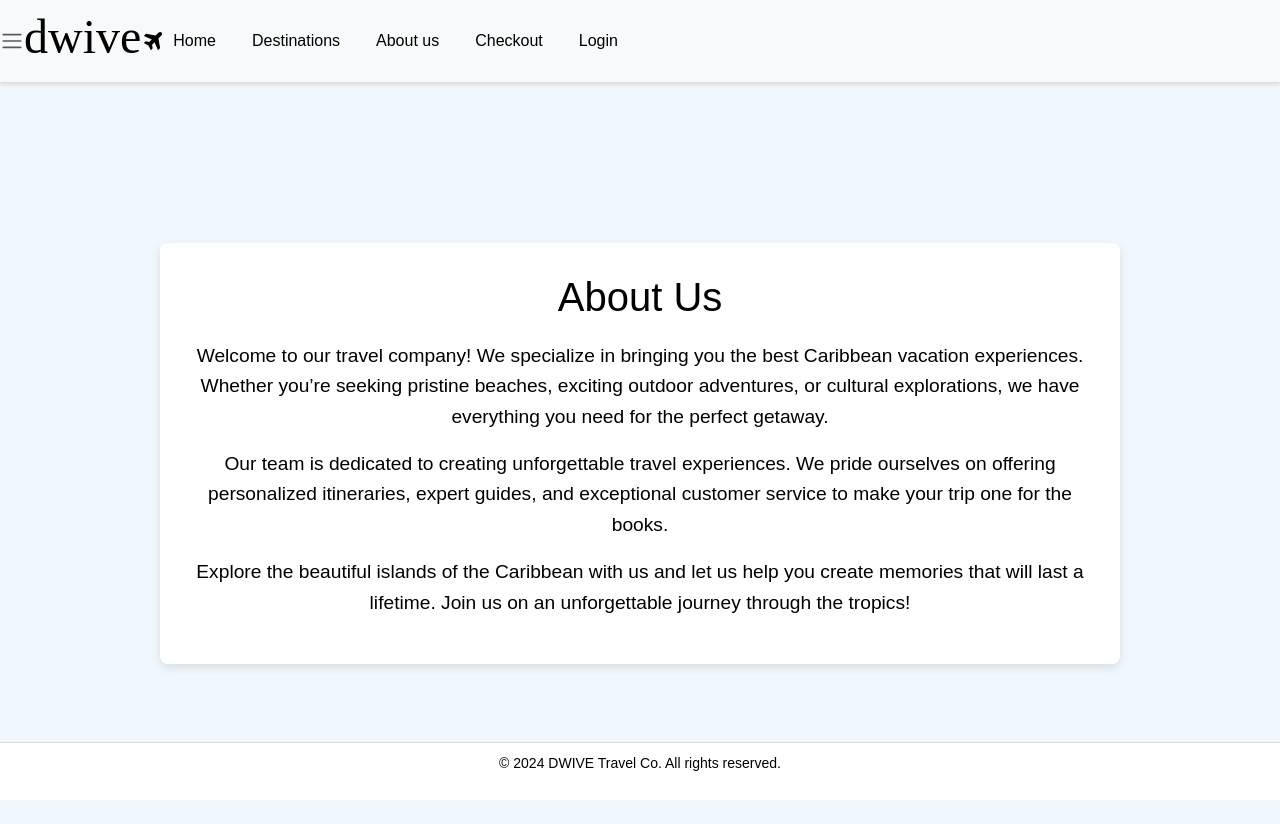
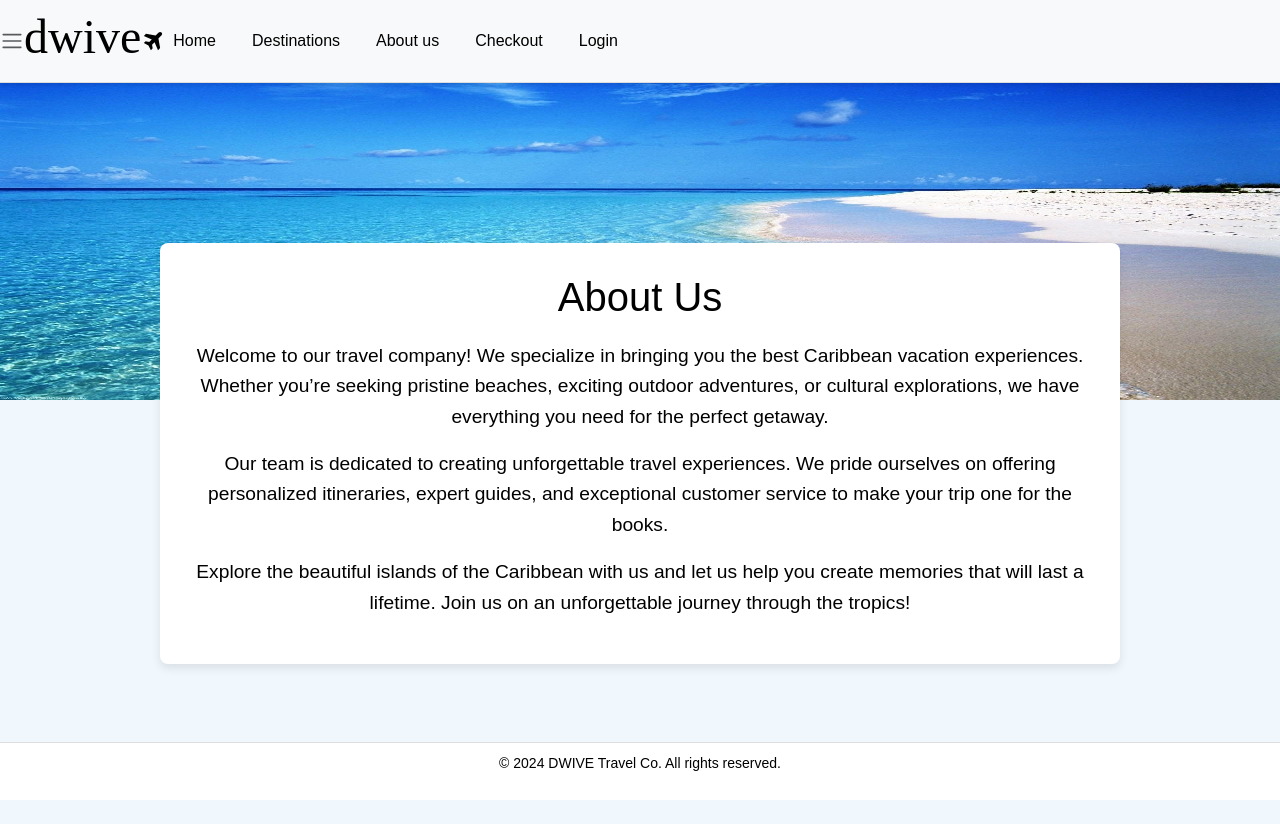
Before and after one commit to Myonwalcott/REACTProject, a React (Create React App) app in the folder dwive/: page /about in a window 1280 px wide. Built offline with nearby package versions, Linux system fonts and the light colour scheme.

Commit message:
colour dest

```diff
--- a/dwive/src/index.css
+++ b/dwive/src/index.css
@@ -23,7 +23,7 @@ body.checkout-page {
 }
 
 body.about-us-page {
-  background-image: url(''); /* Replace with the correct path */
+  background-image: url('./pictures/ocean.jpg'); /* Replace with the correct path */
   background-size: 100% 50%; /* Cover the width and 50% of the height */
   background-repeat: no-repeat; /* Prevent repeating */
   background-position: top center; /* Center horizontally and stick to the top */
@@ -44,7 +44,7 @@ body.about-us-page {
 /* Each destination card */
 .destination-card {
   width: 30%;
-  background-color: #f8f9fa; /* Light gray background */
+  background-color: #e0ecf8; /* Light gray background */
   border-radius: 10px;
   box-shadow: 0px 4px 8px rgba(0, 0, 0, 0.1); /* Subtle shadow */
   transition: transform 0.3s ease, box-shadow 0.3s ease; /* Smooth hover animation */
@@ -71,7 +71,7 @@ body.about-us-page {
   text-align: center;
   margin-bottom: 30px;
   padding: 10px;
-  background-color: #f8f9fa; /* Light gray background */
+  background-color: #ebf0f6; /* Light gray background */
   border-radius: 10px; /* Rounded corners */
   transition: transform 0.3s ease, box-shadow 0.3s ease; /* Smooth hover animation */
 }
```
